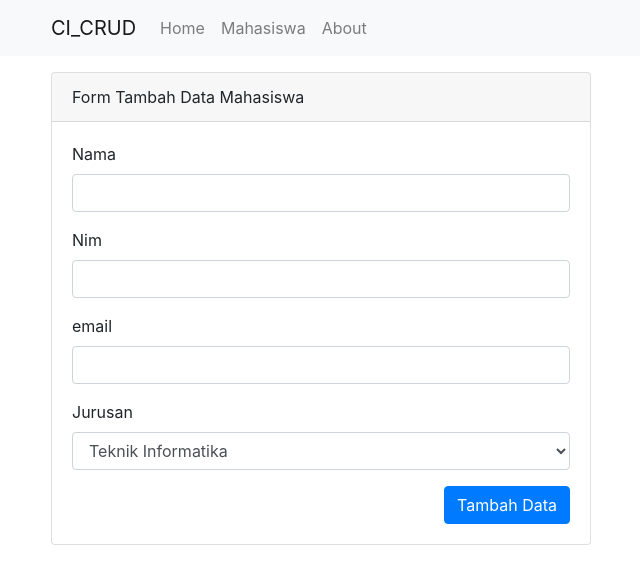
After one commit to Musthofamisbah10/ci_crud, a CodeIgniter app: page /ci_crud/mahasiswa/tambah in a window 1280 px wide. The commit adds this page. Shown: the top 584 px of the page, without its empty margins (34-674 px from the left). Run offline with CodeIgniter, Linux system fonts and the light colour scheme; some libraries are stand-ins or nearby versions.

Commit message:
method tambah, validasi

```diff
--- a/application/config/autoload.php
+++ b/application/config/autoload.php
@@ -132,4 +132,4 @@ $autoload['language'] = array();
 |
 |	$autoload['model'] = array('first_model' => 'first');
 */
-$autoload['model'] = array();
+$autoload['model'] = array('');
--- a/application/controllers/Home.php
+++ b/application/controllers/Home.php
@@ -2,7 +2,7 @@
 
 class Home extends CI_Controller{
 
-	public function index($nama = 'misbah'){
+	public function index($nama = 'bias'){
 
 		$data['judul'] = 'Home CI_CRUD';
 		$data['nama'] = $nama;
--- a/application/controllers/Mahasiswa.php
+++ b/application/controllers/Mahasiswa.php
@@ -2,12 +2,39 @@
 
 class Mahasiswa extends CI_Controller{
 
+	public function __construct()
+	{
+		parent::__construct();
+		$this->load->model('mahasiswa_model');
+		$this->load->library('form_validation');
+	}
+
 	public function index(){
 
 		$data['judul'] = 'Data Mahasiswa';
+		$data['mahasiswa'] = $this->mahasiswa_model->getAllMahasiswa();
 		$this->load->view('templates/header', $data);
-		$this->load->view('mahasiswa/index');
+		$this->load->view('mahasiswa/index', $data);
 		$this->load->view('templates/footer');
 
 	}
+
+	public function tambah(){
+
+		$data['judul'] = 'Form Tambah Data Mahasiswa';
+
+		$this->form_validation->set_rules('nama', 'Nama', 'required');
+		$this->form_validation->set_rules('nim', 'Nim', 'required');
+		$this->form_validation->set_rules('email', 'Email', 'required|valid_email');
+
+		if( $this->form_validation->run() == FALSE  ){
+			$this->load->view('templates/header', $data);
+			$this->load->view('mahasiswa/tambah');
+			$this->load->view('templates/footer');
+		} else {
+			echo "Berhasil";
+		}
+
+
+	}
 }
--- a/application/models/Mahasiswa_model.php
+++ b/application/models/Mahasiswa_model.php
@@ -1,4 +1,4 @@
-	<?php
+<?php
 
 class Mahasiswa_model extends CI_Model {
 
@@ -7,4 +7,9 @@ class Mahasiswa_model extends CI_Model {
 		$query = $this->db->get('mahasiswa');
 		return $query->result_array();
 	}
+
+	public function tambah()
+	{
+
+	}
 }
--- /dev/null
+++ b/application/views/mahasiswa/tambah.php
@@ -0,0 +1,52 @@
+<div class="container">
+	<div class="row mt-3">
+		<div class="col-md-6">
+
+
+			<div class="card">
+				<div class="card-header">
+					Form Tambah Data Mahasiswa
+				</div>
+				<div class="card-body">
+					<!-- pesan error validation -->
+					<?php if ( validation_errors() ): ?>
+						<div class="alert alert-danger alert-dismissible fade show" role="alert">
+						<?php echo validation_errors(); ?>
+						<button type="button" class="close" data-dismiss="alert" aria-label="Close">
+						    <span aria-hidden="true">&times;</span>
+						</button>
+					</div>
+					<?php endif ?>
+
+					<form action="" method="post">
+						<div class="form-group">
+						    <label for="nama">Nama</label>
+						    <input type="text" class="form-control" id="nama" name="nama">
+						</div>
+						<div class="form-group">
+						    <label for="nama">Nim</label>
+						    <input type="text" class="form-control" id="nim" name="nim">
+						</div>
+						<div class="form-group">
+						    <label for="nama">email</label>
+						    <input type="email" class="form-control" id="email" name="email">
+						</div>
+						<div class="form-group">
+						    <label for="jurusan">Jurusan</label>
+						    <select class="form-control" id="jurusan" name="jurusan">
+						    	<option value="Teknik Informatika">Teknik Informatika</option>
+								    <option value="Teknik Komputer">Teknik Komputer</option>
+								    <option value="Manajemen Informatika">Manajemen Informatika</option>
+								    <option value="Sistem Informasi">Sistem Informasi</option>
+								    <option value="Akuntansi">Akuntansi</option>
+						    </select>
+						  </div>
+
+						<button type="submit" class="btn btn-primary float-right" name="tambah">Tambah Data</button>
+					</form>
+				</div>
+			</div>
+
+		</div>
+	</div>
+</div>
```
Also changed, not shown: application/views/mahasiswa/index.php (+6 -1 lines), application/views/templates/header.php (+7 -7 lines).
